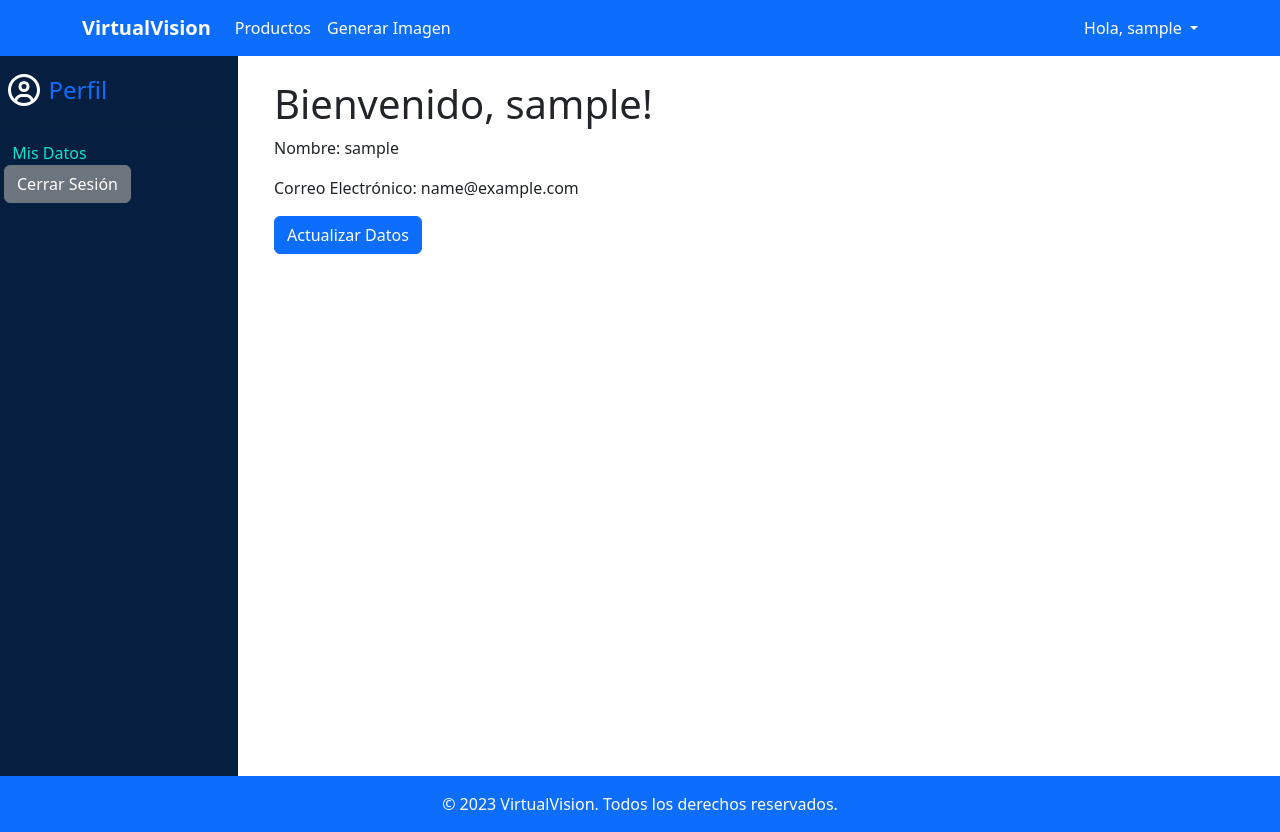
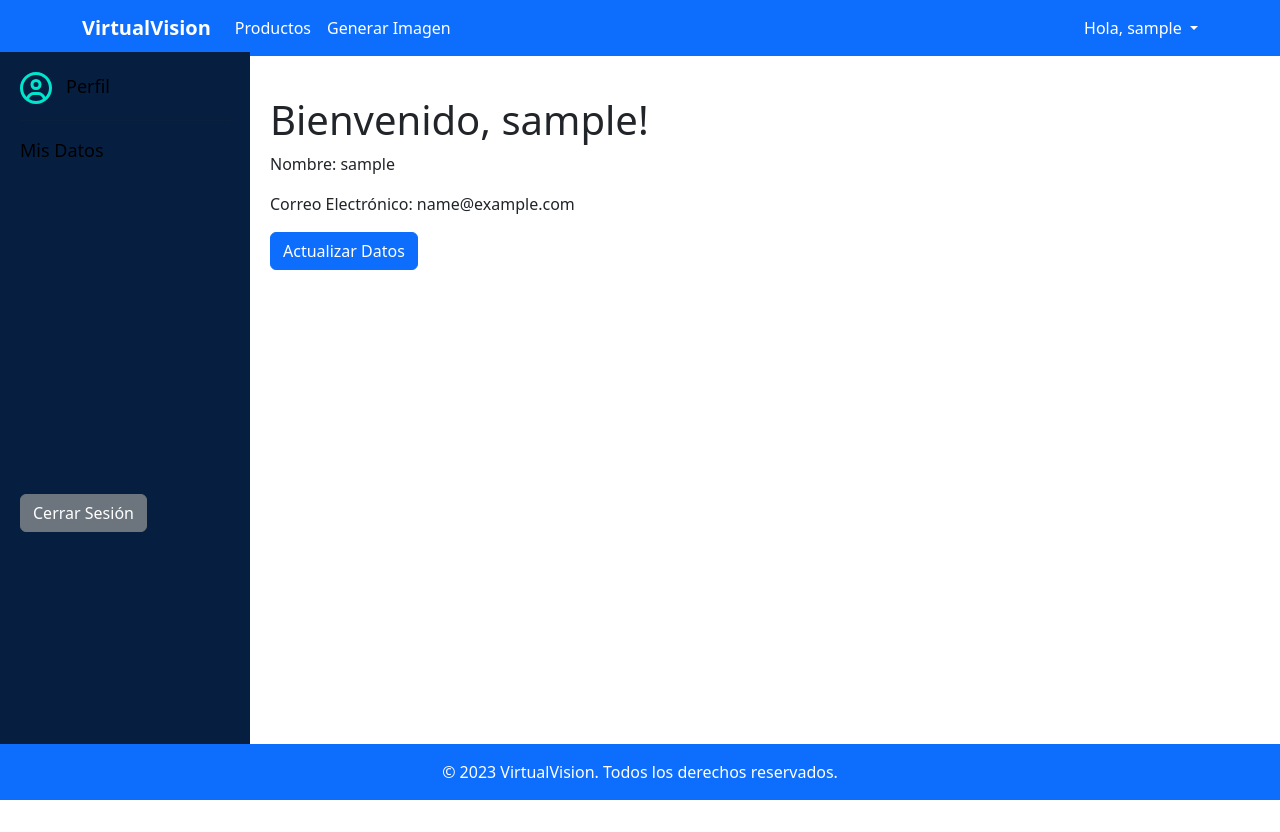
Before and after one commit to l3lackJack/DAW2324_S3_E1, a PHP site: page /Vistes/perfil.php in a window 1280 px wide. After the commit the page ends 800 px from the top, so only its background shows below. Run offline with PHP 8.4, Linux system fonts and the light colour scheme; the visitor is signed in with stand-in values (Sample User, id 1); some libraries are stand-ins or nearby versions.

Commit message:
estils css

```diff
--- a/Aplicatiuweb/Vistes/perfil.php
+++ b/Aplicatiuweb/Vistes/perfil.php
@@ -72,26 +72,28 @@ if(!isset($_SESSION['usuario_nombre'])) {
 </head>
 
 <body>
-    <div class="row">
-        <div class="d-flex flex-column flex-shrink-0 p-3 " style="width: 250px; height: 90vh;">
-            <a class="d-flex align-items-center mb-3 mb-md-0 me-md-auto text-decoration-none">
-            &nbsp;<svg xmlns="http://www.w3.org/2000/svg" height="32" width="32" viewBox="0 0 512 512"><path fill="#ffffff" d="M406.5 399.6C387.4 352.9 341.5 320 288 320H224c-53.5 0-99.4 32.9-118.5 79.6C69.9 362.2 48 311.7 48 256C48 141.1 141.1 48 256 48s208 93.1 208 208c0 55.7-21.9 106.2-57.5 143.6zm-40.1 32.7C334.4 452.4 296.6 464 256 464s-78.4-11.6-110.5-31.7c7.3-36.7 39.7-64.3 78.5-64.3h64c38.8 0 71.2 27.6 78.5 64.3zM256 512A256 256 0 1 0 256 0a256 256 0 1 0 0 512zm0-272a40 40 0 1 1 0-80 40 40 0 1 1 0 80zm-88-40a88 88 0 1 0 176 0 88 88 0 1 0 -176 0z"/></svg>
-            &nbsp;&nbsp;<span class="fs-4">Perfil</span>
+        <div class="sidebar">
+            <a href="#">
+                <svg xmlns="http://www.w3.org/2000/svg" height="32" width="32" viewBox="0 0 512 512">
+                    <path fill="#00e6ce" d="M406.5 399.6C387.4 352.9 341.5 320 288 320H224c-53.5 0-99.4 32.9-118.5 79.6C69.9 362.2 48 311.7 48 256C48 141.1 141.1 48 256 48s208 93.1 208 208c0 55.7-21.9 106.2-57.5 143.6zm-40.1 32.7C334.4 452.4 296.6 464 256 464s-78.4-11.6-110.5-31.7c7.3-36.7 39.7-64.3 78.5-64.3h64c38.8 0 71.2 27.6 78.5 64.3zM256 512A256 256 0 1 0 256 0a256 256 0 1 0 0 512zm0-272a40 40 0 1 1 0-80 40 40 0 1 1 0 80zm-88-40a88 88 0 1 0 176 0 88 88 0 1 0 -176 0z"/>
+                </svg>
+                &nbsp;&nbsp;Perfil
             </a>
             <hr>
-            <ul class="nav nav-pills flex-column mb-auto">
+            <ul class="nav nav-pills flex-column">
                 <li class="nav-item">
-                        &nbsp;&nbsp;Mis Datos
+                    <a href="#mis-datos">Mis Datos</a>
                 </li>
                 <li>
-                    <form method="post" action="/Controladors/controlador_perfil.php" onsubmit="return validarFormulario()">
-                        <button type="submit" id="cerrar_sesion" name="cerrar_sesion" class="btn btn-secondary">Cerrar Sesión</button>
+                    <form class="cerrar-session" method="post" action="/Controladors/controlador_perfil.php" onsubmit="return validarFormulario()">
+                        <button type="submit" id="cerrar_sesion" name="cerrar_sesion" class="btn btn-secondary logout-btn">Cerrar Sesión</button>
                     </form>
                 </li>
             </ul>
         </div>
 
-        <div class="col m-4">
+        <div class="content">
+            <div class="profile-container">
                 <h1>Bienvenido, <?php echo htmlspecialchars($_SESSION['usuario_nombre'], ENT_QUOTES, 'UTF-8'); ?>!</h1>
 
                 <?php
--- a/Aplicatiuweb/bootstrap/css/perfil.css
+++ b/Aplicatiuweb/bootstrap/css/perfil.css
@@ -1,6 +1,41 @@
-.flex-column{
-    background-color: #061F41;
+body, html {
+    height: 100%;
+    margin: 0;
+    font-family: Arial, sans-serif;
 }
-li{
-    color: #00E6CE;
+
+.sidebar {
+    width: 250px;
+    min-width: 200px;
+    background-color: #061f41;
+    padding: 20px;
+    box-sizing: border-box;
+    height: 100%;
+    position: fixed;
+    margin-top: 4.1%;
 }
+
+.content {
+    margin-left: 250px; /* Ajusta esto según el ancho de la barra lateral */
+    padding: 20px;
+}
+
+.sidebar a {
+    text-decoration: none;
+    color: #000;
+    font-size: 18px;
+    display: block;
+    margin-bottom: 15px;
+}
+
+.sidebar a:hover {
+    color: #007bff;
+}
+
+.profile-container {
+    margin-top: 20px;
+}
+
+.logout-btn {
+    margin-top: 150%;
+}
```
Lines whose indentation alone changed are shown as unchanged.
